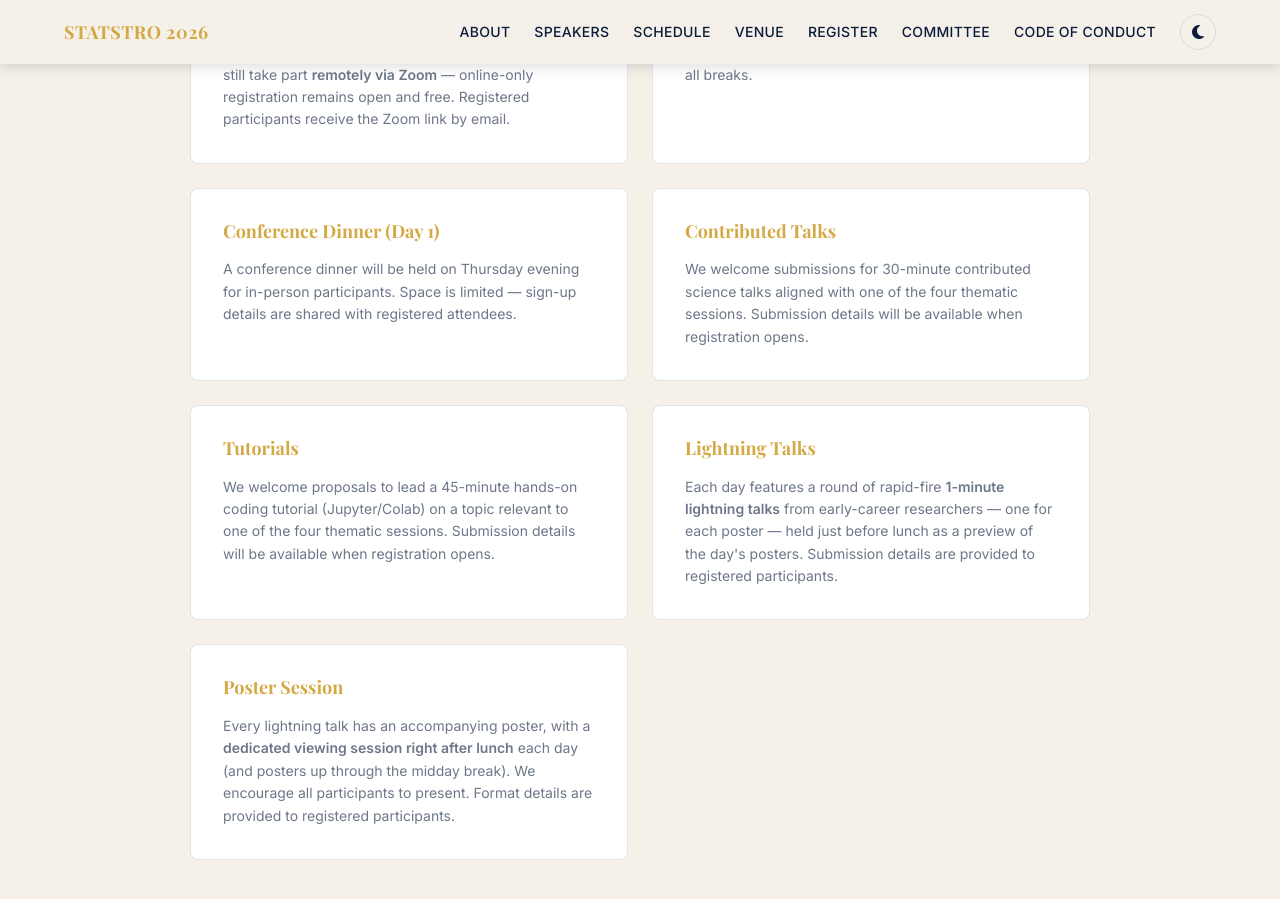
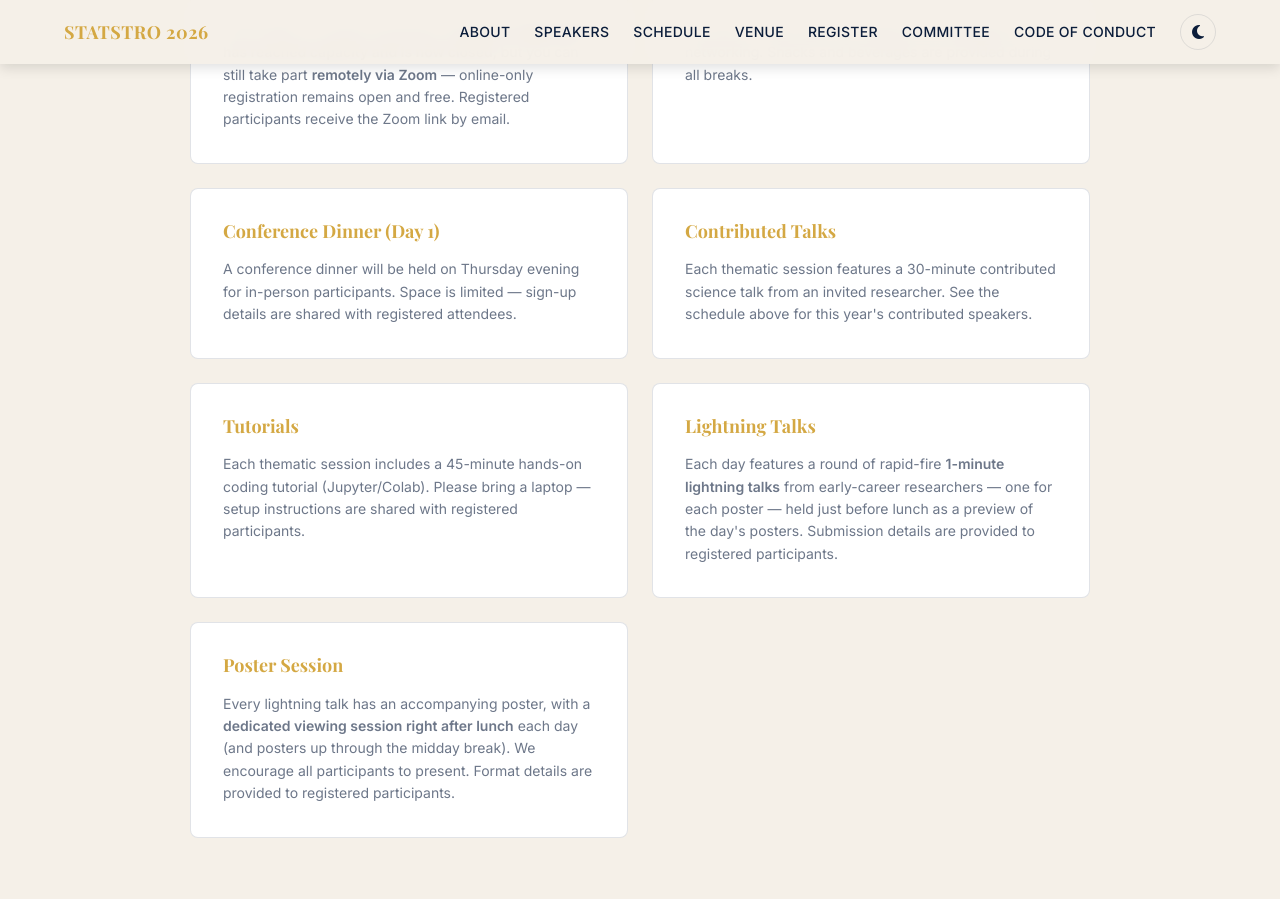
Before and after one commit to joshspeagle/STATSTRO, a Jekyll site: the page built from index.html, in a window 1280 px wide and 900 px high, scrolled down 8187 px. Built offline with Jekyll 4.4.1, drawn with Linux system fonts in a browser that asks for light colours; some web fonts are replaced.

Commit message:
Fix registration-closed messaging and stale submission copy
- Replace the "registration opening soon" fallback with a proper
  "registration is now closed" message in the hero and registration
  sections, so the closed state reads correctly when the toggles flip.
- Reframe the Contributed Talks and Tutorials cards away from the stale
  "submission details will be available when registration opens" copy to
  describe the finalized program.

Co-Authored-By: Claude Opus 4.8 <noreply@anthropic.com>
Claude-Session: https://claude.ai/code/session_015VcBYHxUG751wLYp2KJ5FK

```diff
--- a/_includes/hero.html
+++ b/_includes/hero.html
@@ -20,7 +20,7 @@
     {% elsif site.conference.registration_open %}
     <a href="{{ site.conference.registration_url }}" class="btn btn-primary btn-large" target="_blank" rel="noopener noreferrer">Register Now</a>
     {% else %}
-    <p class="hero-registration-note">Registration opening soon</p>
+    <p class="hero-registration-note">Registration is now closed</p>
     {% endif %}
   </div>
 </section>
--- a/_includes/registration.html
+++ b/_includes/registration.html
@@ -24,7 +24,7 @@
       </div>
       {% else %}
       <div class="registration-cta">
-        <p>There is <strong>no registration fee</strong>, but space is limited. Registration will open soon — check back for updates or follow us for announcements.</p>
+        <p>Registration is now <strong>closed</strong>. Thank you to everyone who signed up — we look forward to seeing you at STATSTRO 2026!</p>
       </div>
       {% endif %}
 
@@ -48,12 +48,12 @@
 
         <div class="registration-card">
           <h3>Contributed Talks</h3>
-          <p>We welcome submissions for 30-minute contributed science talks aligned with one of the four thematic sessions. Submission details will be available when registration opens.</p>
+          <p>Each thematic session features a 30-minute contributed science talk from an invited researcher. See the schedule above for this year's contributed speakers.</p>
         </div>
 
         <div class="registration-card">
           <h3>Tutorials</h3>
-          <p>We welcome proposals to lead a 45-minute hands-on coding tutorial (Jupyter/Colab) on a topic relevant to one of the four thematic sessions. Submission details will be available when registration opens.</p>
+          <p>Each thematic session includes a 45-minute hands-on coding tutorial (Jupyter/Colab). Please bring a laptop — setup instructions are shared with registered participants.</p>
         </div>
 
         <div class="registration-card">
```
